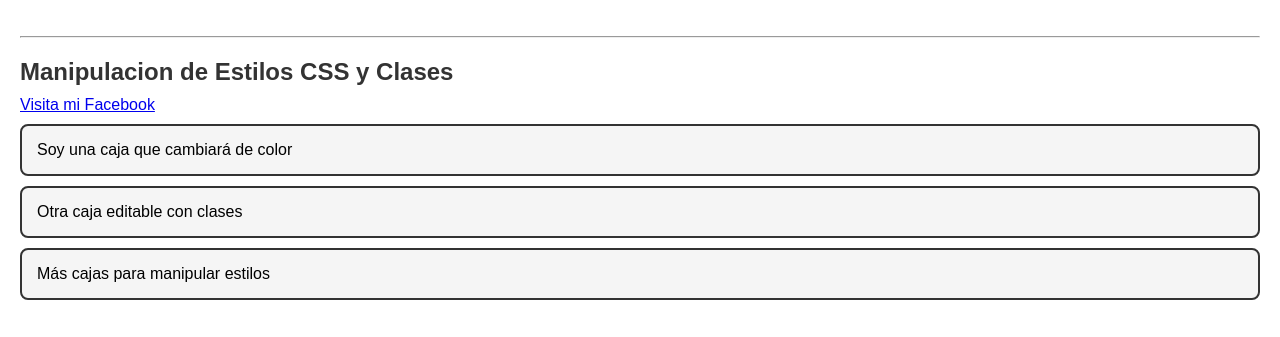
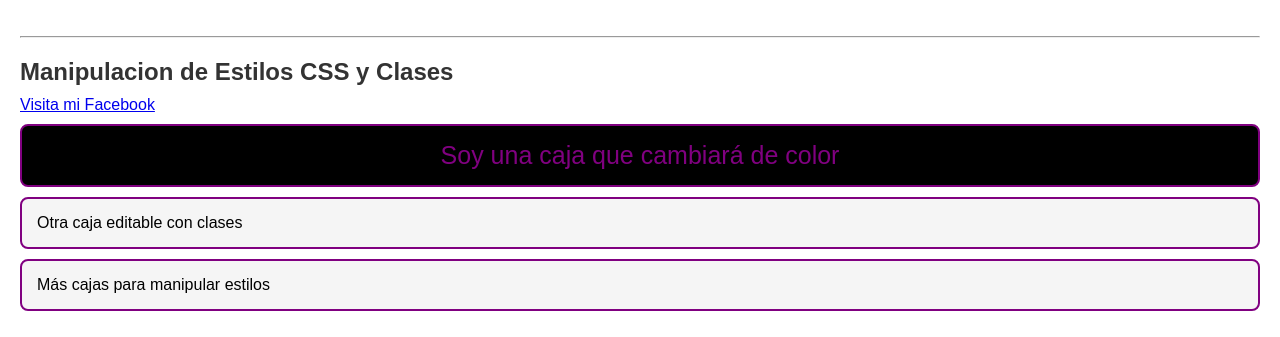
Before and after one commit to juana0504/Manipulacion_del-_DOM_1, a plain HTML site: page index.html in a window 1280 px wide. Shown: the part 348-685 px from the top of the page. Drawn offline with Linux system fonts and the light colour scheme.

Commit message:
Agrege funcionalidad o manipulacion de estilos css con js

```diff
--- a/css/style.css
+++ b/css/style.css
@@ -12,14 +12,16 @@ h2{
     color: #333;
 }
 
-
-
 .caja{
     border: 2px solid #333;
     padding: 15px;
     margin: 10px 0;
     border-radius: 8px;
     background-color: #f5f5f5;
+}
+
+.caja.active{
+    border-radius: 100px;
 }
 
 .caja.destacada{
--- a/index.html
+++ b/index.html
@@ -36,5 +36,6 @@
     </section>
 
     <script src="js/contenidos.js"></script>
+    <script src="js/modificar-estilos.js"></script>
 </body>
 </html>
--- /dev/null
+++ b/js/modificar-estilos.js
@@ -0,0 +1,17 @@
+//Manipulacion d4e estilos de un elemento unico
+const estilo=document.getElementById('estilo-unico');
+
+//Canbiar estilos a elementos multples teniendo encuenta su contenedor padre #estilos
+const estilos=document.querySelectorAll('#estilos .caja');
+
+estilo.style.background="black";
+estilo.style.color="purple";
+estilo.style.fontSize="25px";
+estilo.style.textAlign="center";
+
+//  Manipulacion de clases
+estilos.forEach((caja, index) => {
+    caja.style.border="2px solid purple";
+});
+
+estilo.classList.add("Active");
```
